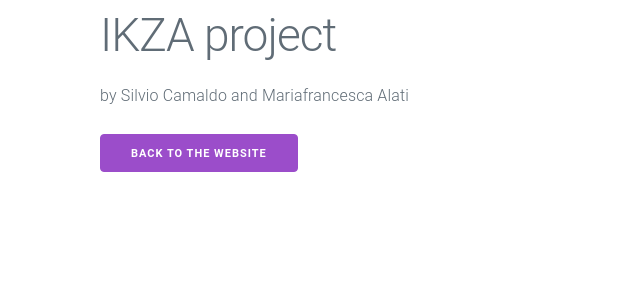
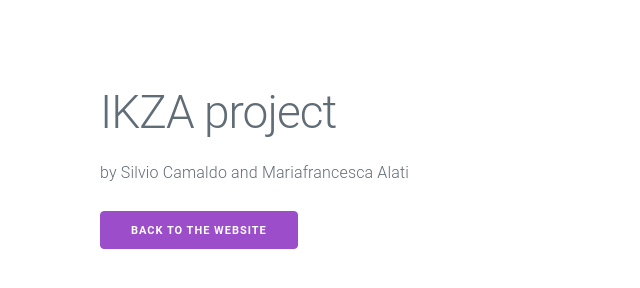
Before and after one commit to eglio/eglio.github.io, a plain HTML site: page index.html in a window 1280 px wide. Shown: the whole page, without its empty margins (0-640 px from the left). Drawn offline with nearby package versions, Linux system fonts and the light colour scheme.

Commit message:
Update index.html

```diff
--- a/index.html
+++ b/index.html
@@ -5,7 +5,8 @@
 <title>IKZA project</title>
 </head>
 <body>
-<main class="wrapper">
+
+<main class="wrapper"><br><br><br>
 <header class="header" id="home">
    <section class="container">
       <h1 class="title">IKZA project</h1><p class="description">by Silvio Camaldo and Mariafrancesca Alati<br></p><a class="button" href="www.comprensivomaratea.gov.it" title="back">Back to the website</a></div></section></header>
```
